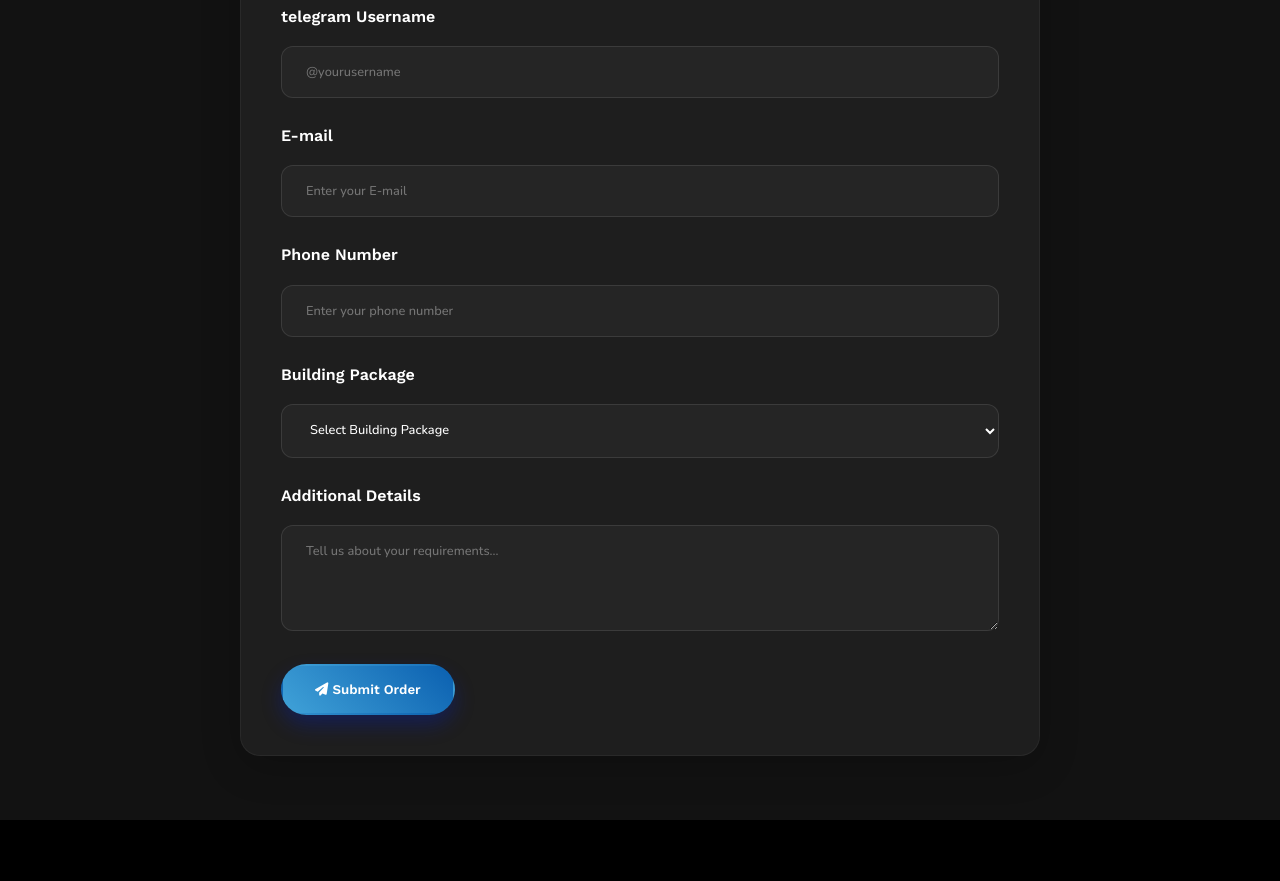
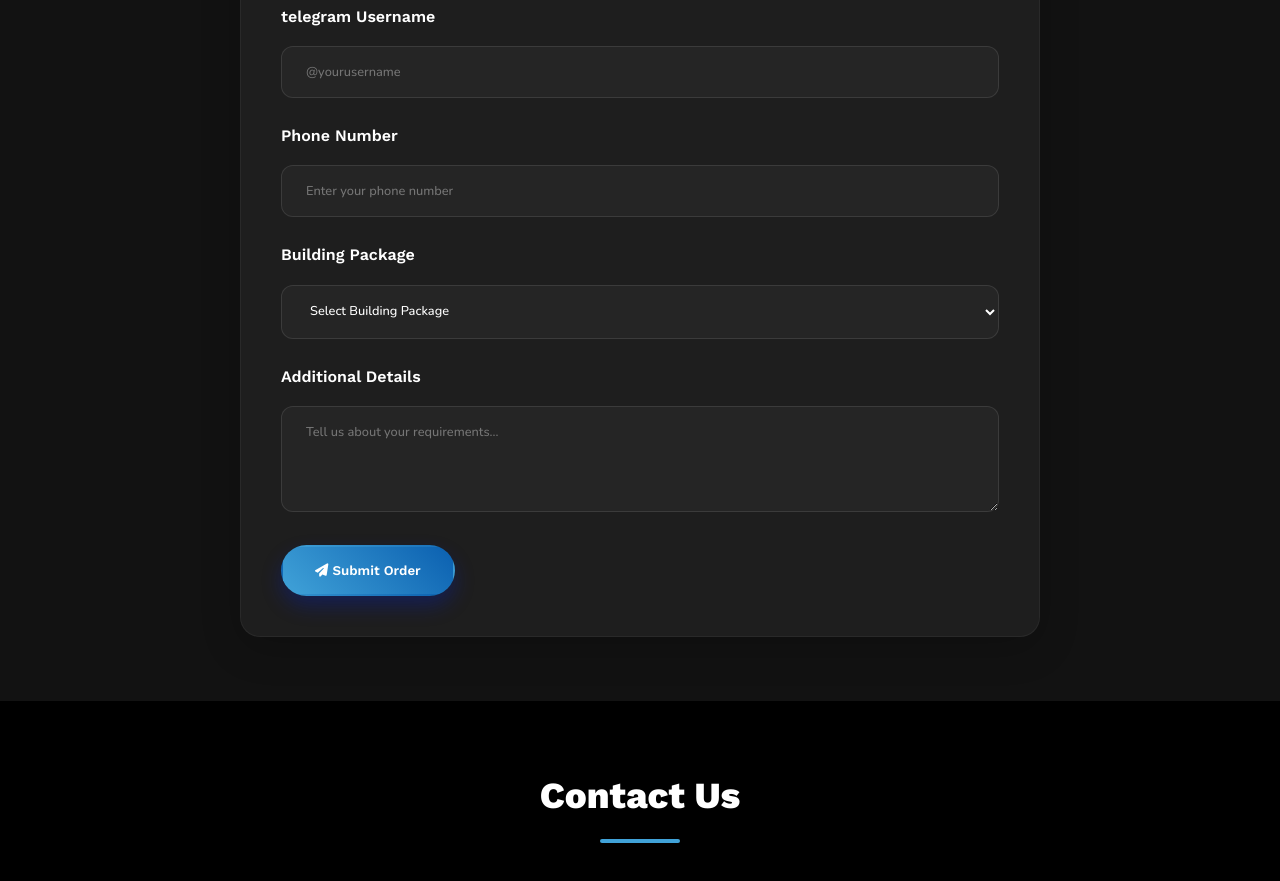
Before and after one commit to CreyteGroups/Popposite, a plain HTML site: page index.html in a window 1280 px wide. Shown: the part 3600-4481 px from the top of the page. Drawn offline with nearby package versions, Linux system fonts and the light colour scheme.

Commit message:
Update index.html 4
Email removing

```diff
--- a/index.html
+++ b/index.html
@@ -1760,17 +1760,7 @@
                             />
                         </div>
 
-                        <div class="form-group">
-                            <label for="email">E-mail</label>
-                            <input
-                                type="email"
-                                id="email"
-                                name="email"
-                                class="form-control"
-                                placeholder="Enter your E-mail"
-                                required
-                            />
-                        </div>
+
 
                         <div class="form-group">
                             <label for="phoneNumber">Phone Number</label>
@@ -1996,7 +1986,7 @@
                         .replace("@", "")
                         .trim();
                     const phoneNumber = formData.get("phoneNumber");
-                    const email = formData.get("email");
+
                     const contact = "Telegram";
                     const build = formData.get("build");
                     const host = formData.get("host");
@@ -2023,7 +2013,6 @@
 🎥 *Poppo Username:* ${username}
 📲 *Telegram:* @${telegramUsername}
 📞 *Phone Number:* ${phoneNumber}
-📧 *Email:* ${email}
 
 📱 *Preferred Contact:* ${contact}
 🏗️ *Building Package:* ${build}
```
